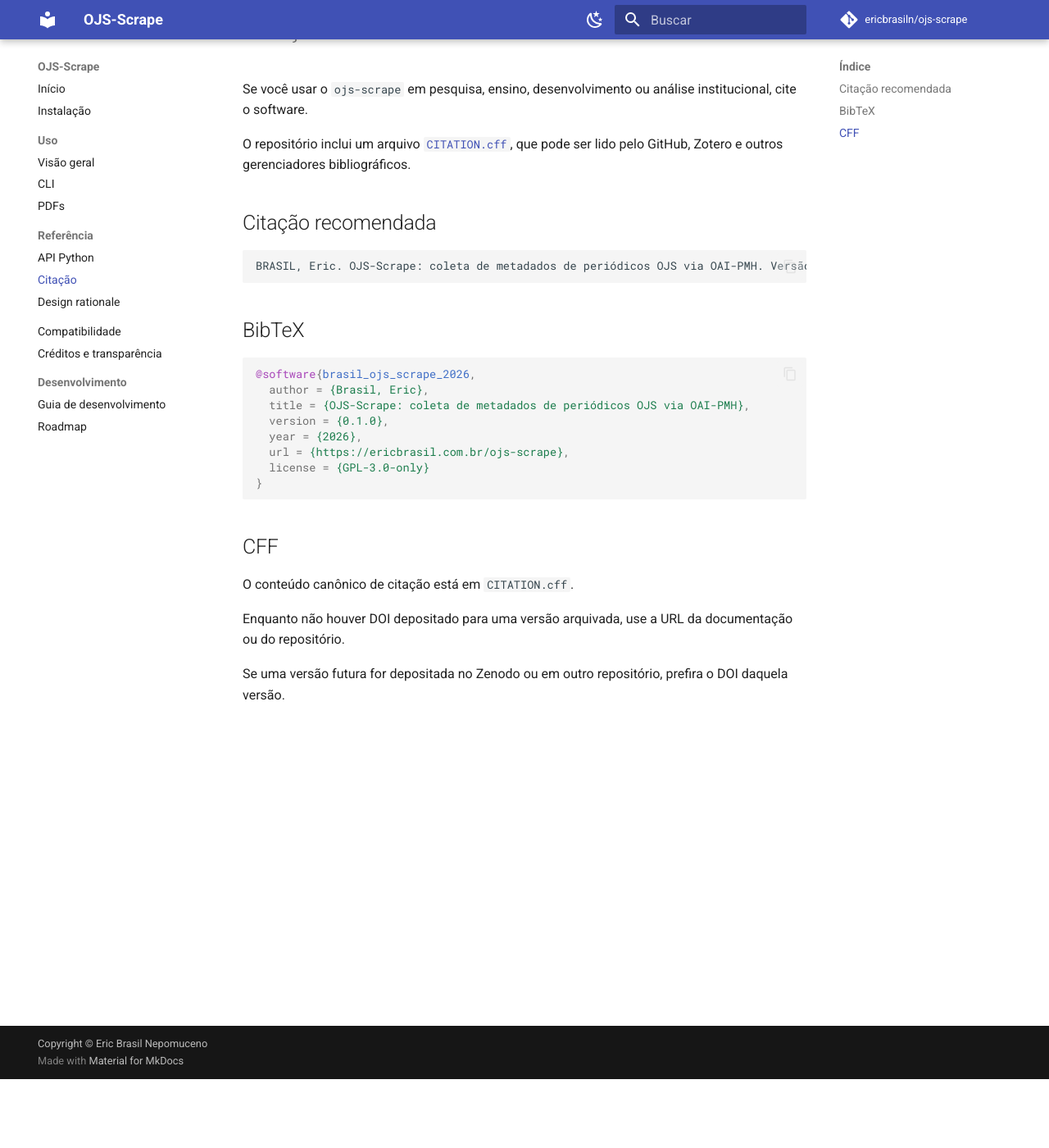
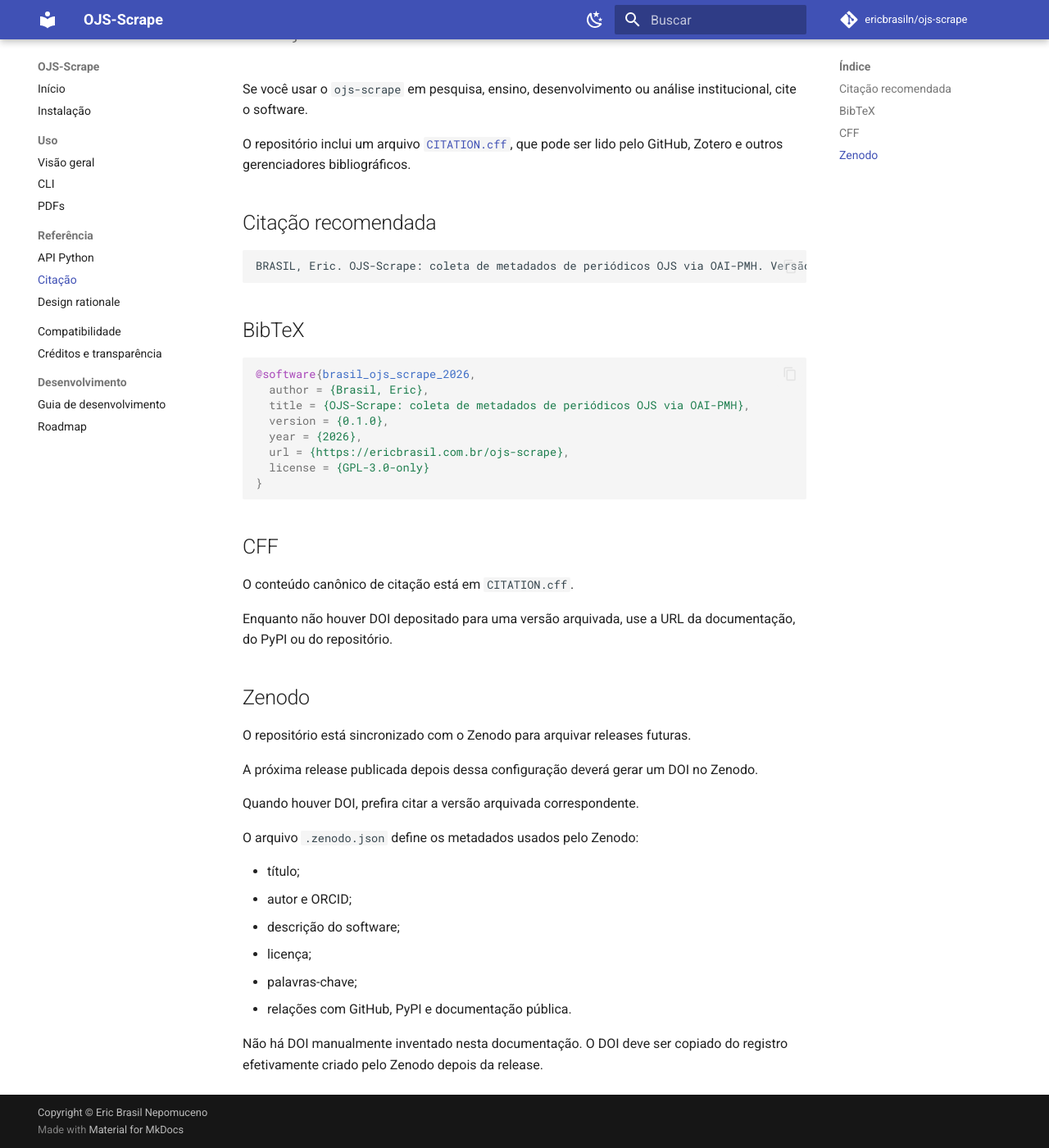
Before and after one commit to ericbrasiln/ojs-scrape, an MkDocs documentation site: the page built from docs/citation.md, in a window 1280 px wide and 1400 px high, scrolled down 84 px. Shown: the whole window at 82% size. Built offline with MkDocs 1.6.1 and Material for MkDocs 9.7.7, drawn with Linux system fonts in a browser that asks for light colours; comment, search, counter and statistics services are not loaded.

Commit message:
docs: prepare Zenodo metadata

```diff
--- a/docs/citation.md
+++ b/docs/citation.md
@@ -27,6 +27,24 @@ BRASIL, Eric. OJS-Scrape: coleta de metadados de periódicos OJS via OAI-PMH. Ve
 
 O conteúdo canônico de citação está em `CITATION.cff`.
 
-Enquanto não houver DOI depositado para uma versão arquivada, use a URL da documentação ou do repositório.
+Enquanto não houver DOI depositado para uma versão arquivada, use a URL da documentação, do PyPI ou do repositório.
 
-Se uma versão futura for depositada no Zenodo ou em outro repositório, prefira o DOI daquela versão.
+## Zenodo
+
+O repositório está sincronizado com o Zenodo para arquivar releases futuras.
+
+A próxima release publicada depois dessa configuração deverá gerar um DOI no Zenodo.
+
+Quando houver DOI, prefira citar a versão arquivada correspondente.
+
+O arquivo `.zenodo.json` define os metadados usados pelo Zenodo:
+
+- título;
+- autor e ORCID;
+- descrição do software;
+- licença;
+- palavras-chave;
+- relações com GitHub, PyPI e documentação pública.
+
+Não há DOI manualmente inventado nesta documentação.
+O DOI deve ser copiado do registro efetivamente criado pelo Zenodo depois da release.
--- a/pyproject.toml
+++ b/pyproject.toml
@@ -67,6 +67,7 @@ include = [
     "/CHANGELOG.md",
     "/LICENSE",
     "/CITATION.cff",
+    "/.zenodo.json",
     "/mkdocs.yml",
     "/pyproject.toml",
 ]
```
Also changed, not shown: CHANGELOG.md (+6 -0 lines), docs/development.md (+6 -0 lines), .zenodo.json (added).
